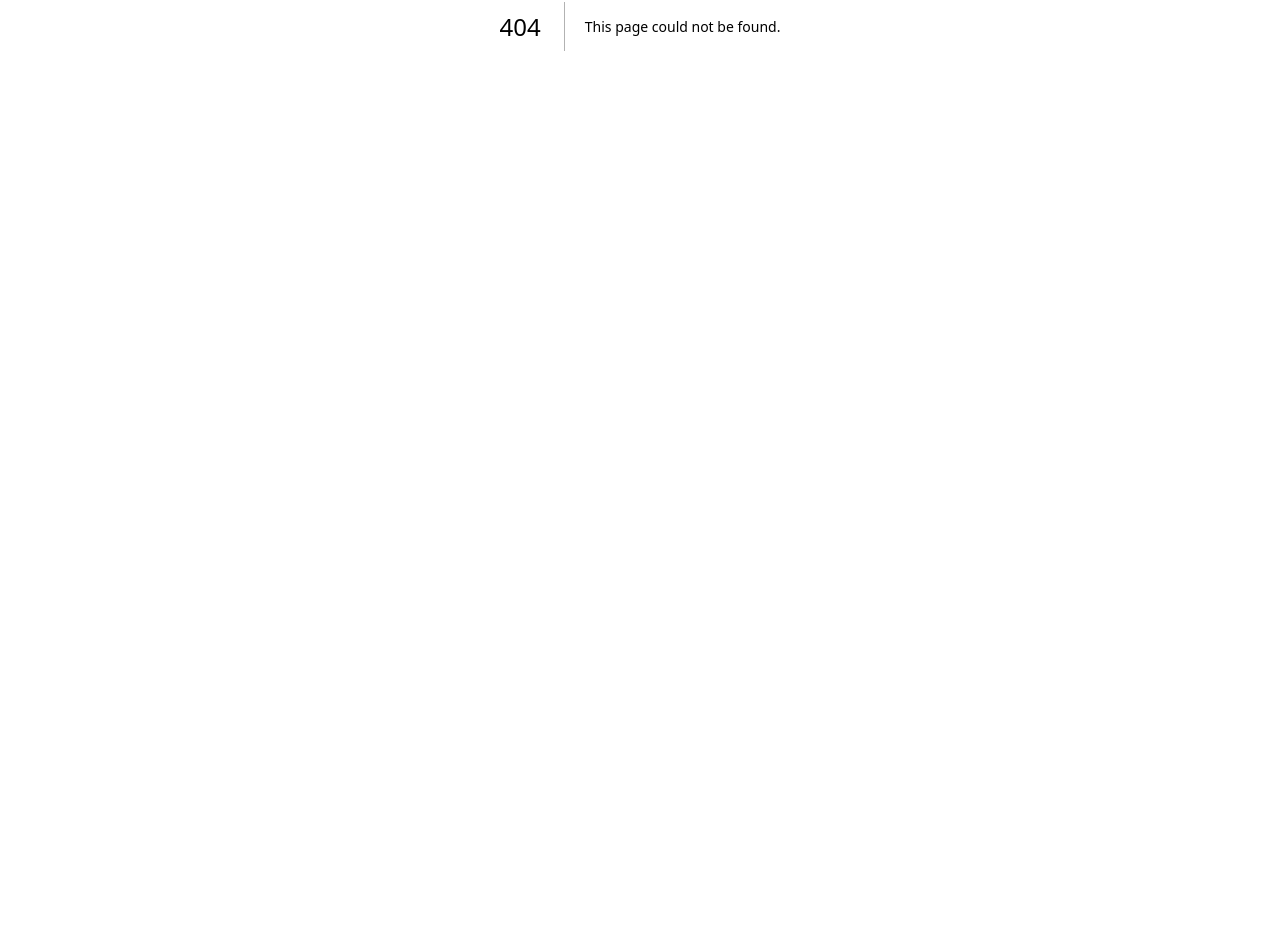
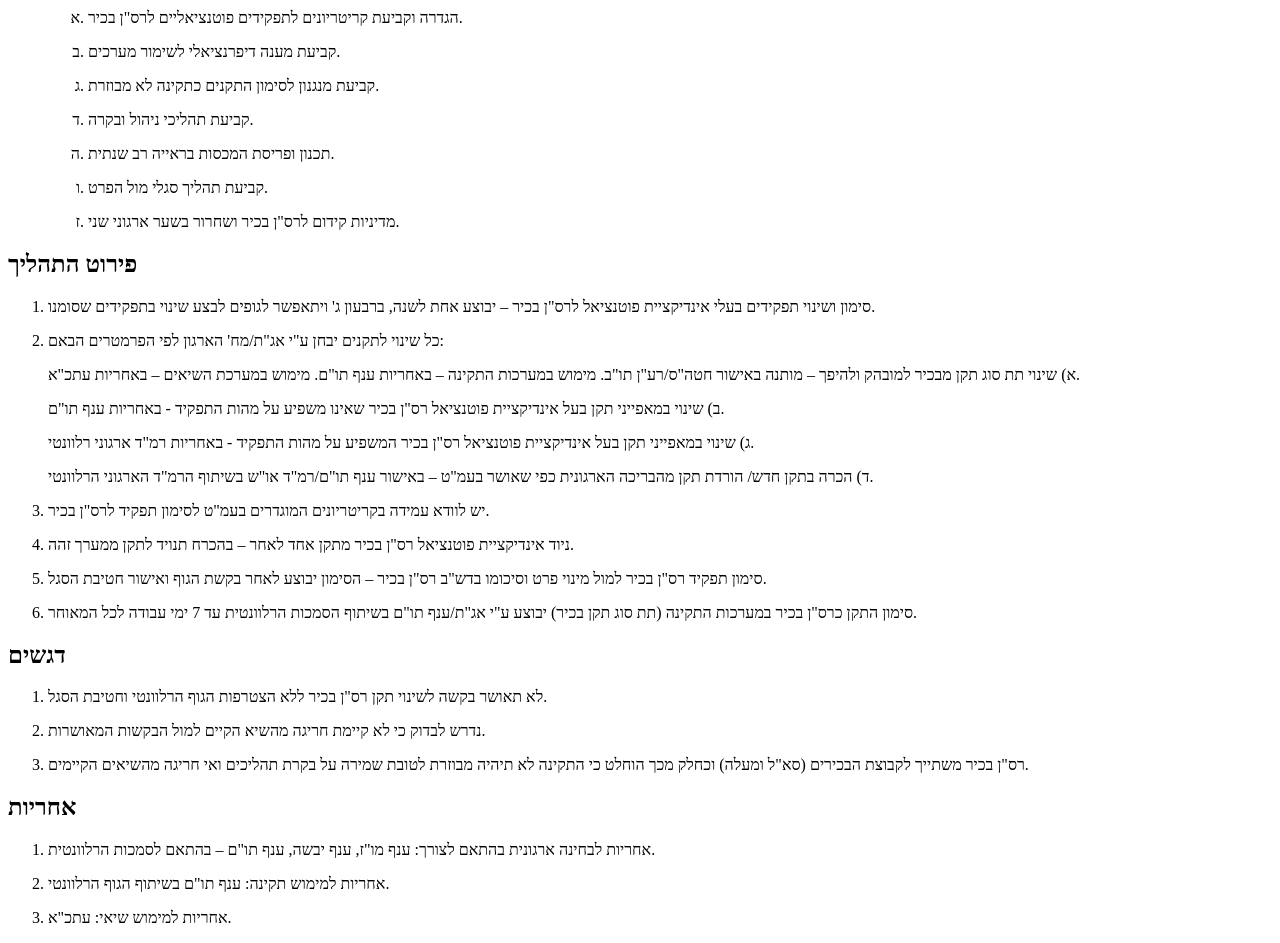
Before and after one commit to Jiggle-89/docs, a Next.js app: page /tkina/savedcheck/majorcheck in a window 1280 px wide. Before the commit this address had no page. Shown: the part 374-1317 px from the top of the page. Before the commit the page ends 800 px from the top, so only its background shows below. Built offline with nearby package versions, Linux system fonts and the light colour scheme.

Commit message:
בדיקה של עמוד רסן בכיר תחת עמוד נושא

```diff
--- /dev/null
+++ b/pages/tkina/savedcheck/majorcheck.mdx
@@ -0,0 +1,11 @@
+
+ # רס"ן בכיר
+
+ ## כללי
+<ol><li>החל מתאריך 01/01/2016 נכנס לתוקפו 'מסלול שירות 2016' אשר במסגרתו מספר שינויים החלים על אוכלוסיית הקצונה בצה"ל:<ol><li>הצערת גילאי הקידום למובהק.</li><li>הגבלת היקף מכסות הפרישה.</li><li>שער ארגוני שני.</li><li>הקדמת גיל הפרישה</li></ol></li><li>על מנת לעמוד באופן מלא במתווה האוצר המעוגן בחוק, נעשתה עמ"ט המגדירה את תפקידי רס"ן בכיר בצה"ל ומסדירה את אופן חלוקת מכסות הפרישה תוך הסתכלות על שלושה צירים מרכזיים: הציר הארגוני, הציר הסגלי והציר המשאבי.</li><li>עיקרי העמ"ט שסוכמה:<ol><li>הגדרה וקביעת קריטריונים לתפקידים פוטנציאליים לרס"ן בכיר.</li><li>קביעת מענה דיפרנציאלי לשימור מערכים.</li><li>קביעת מנגנון לסימון התקנים כתקינה לא מבוזרת.</li><li>קביעת תהליכי ניהול ובקרה.</li><li>תכנון ופריסת המכסות בראייה רב שנתית.</li><li>קביעת תהליך סגלי מול הפרט.</li><li>מדיניות קידום לרס"ן בכיר ושחרור בשער ארגוני שני.</li></ol></li></ol>
+ ## פירוט התהליך
+<ol><li>סימון ושינוי תפקידים בעלי אינדיקציית פוטנציאל לרס"ן בכיר – יבוצע אחת לשנה, ברבעון ג' ויתאפשר לגופים לבצע שינוי בתפקידים שסומנו.</li><li><p>כל שינוי לתקנים יבחן ע"י אג"ת/מח' הארגון לפי הפרמטרים הבאם:</p><p>א) שינוי תת סוג תקן מבכיר למובהק ולהיפך – מותנה באישור חטה"ס/רע"ן תו"ב. מימוש במערכות התקינה – באחריות ענף תו"ם. מימוש במערכת השיאים – באחריות עתכ"א.</p><p>ב) שינוי במאפייני תקן בעל אינדיקציית פוטנציאל רס"ן בכיר שאינו משפיע על מהות התפקיד - באחריות ענף תו"ם.</p><p>ג) שינוי במאפייני תקן בעל אינדיקציית פוטנציאל רס"ן בכיר המשפיע על מהות התפקיד - באחריות רמ"ד ארגוני רלוונטי.</p><p>ד) הכרה בתקן חדש/ הורדת תקן מהבריכה הארגונית כפי שאושר בעמ"ט – באישור ענף תו"ם/רמ"ד או"ש בשיתוף הרמ"ד הארגוני הרלוונטי.</p></li><li>יש לוודא עמידה בקריטריונים המוגדרים בעמ"ט לסימון תפקיד לרס"ן בכיר.</li><li>ניוד אינדיקציית פוטנציאל רס"ן בכיר מתקן אחד לאחר – בהכרח תנויד לתקן ממערך זהה.</li><li>סימון תפקיד רס"ן בכיר למול מינוי פרט וסיכומו בדש"ב רס"ן בכיר – הסימון יבוצע לאחר בקשת הגוף ואישור חטיבת הסגל.</li><li>סימון התקן כרס"ן בכיר במערכות התקינה (תת סוג תקן בכיר) יבוצע ע"י אג"ת/ענף תו"ם בשיתוף הסמכות הרלוונטית עד 7 ימי עבודה לכל המאוחר.</li></ol>
+ ## דגשים
+<ol><li>לא תאושר בקשה לשינוי תקן רס"ן בכיר ללא הצטרפות הגוף הרלוונטי וחטיבת הסגל.</li><li>נדרש לבדוק כי לא קיימת חריגה מהשיא הקיים למול הבקשות המאושרות.</li><li>רס"ן בכיר משתייך לקבוצת הבכירים (סא"ל ומעלה) וכחלק מכך הוחלט כי התקינה לא תיהיה מבוזרת לטובת שמירה על בקרת תהליכים ואי חריגה מהשיאים הקיימים.</li></ol>
+ ## אחריות
+<ol><li>אחריות לבחינה ארגונית בהתאם לצורך: ענף מו"ז, ענף יבשה, ענף תו"ם – בהתאם לסמכות הרלוונטית.</li><li>אחריות למימוש תקינה: ענף תו"ם בשיתוף הגוף הרלוונטי.</li><li>אחריות למימוש שיאי: עתכ"א.</li></ol>
```
